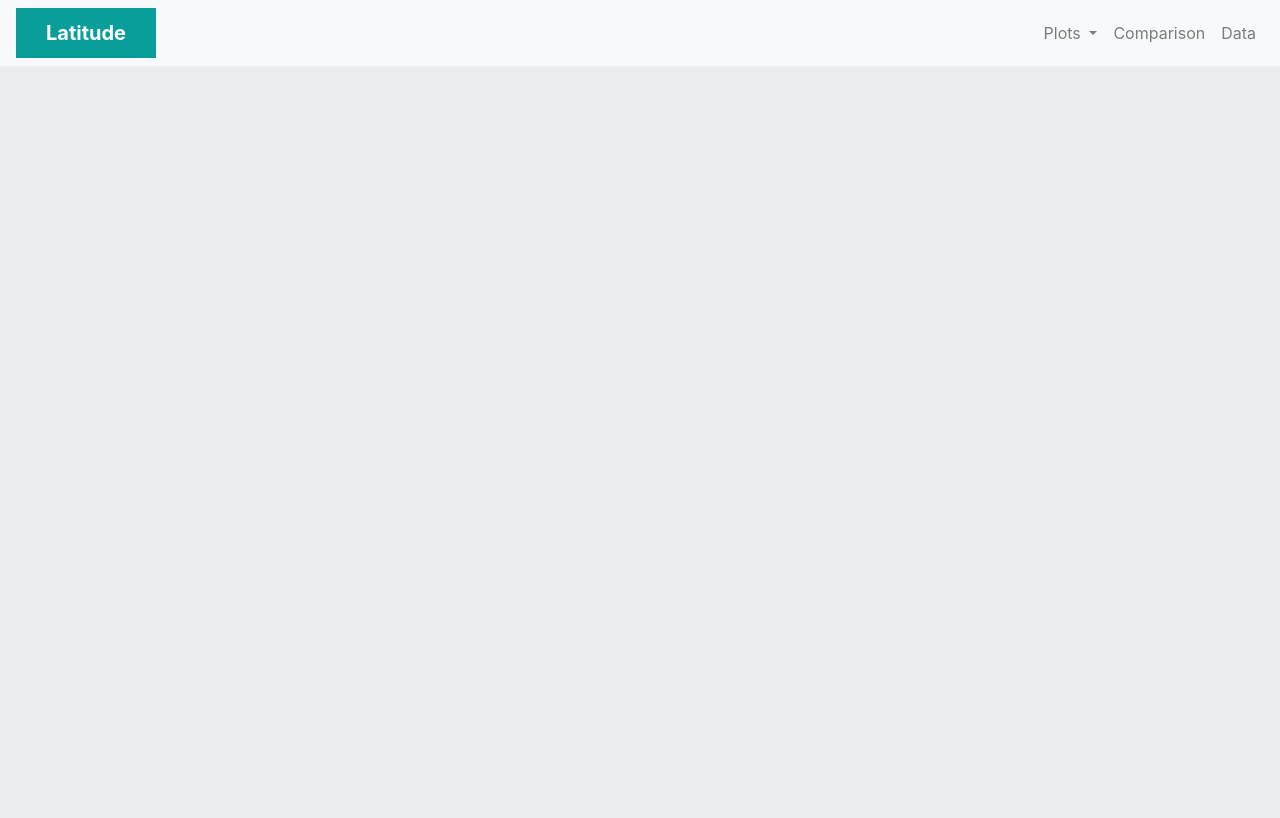
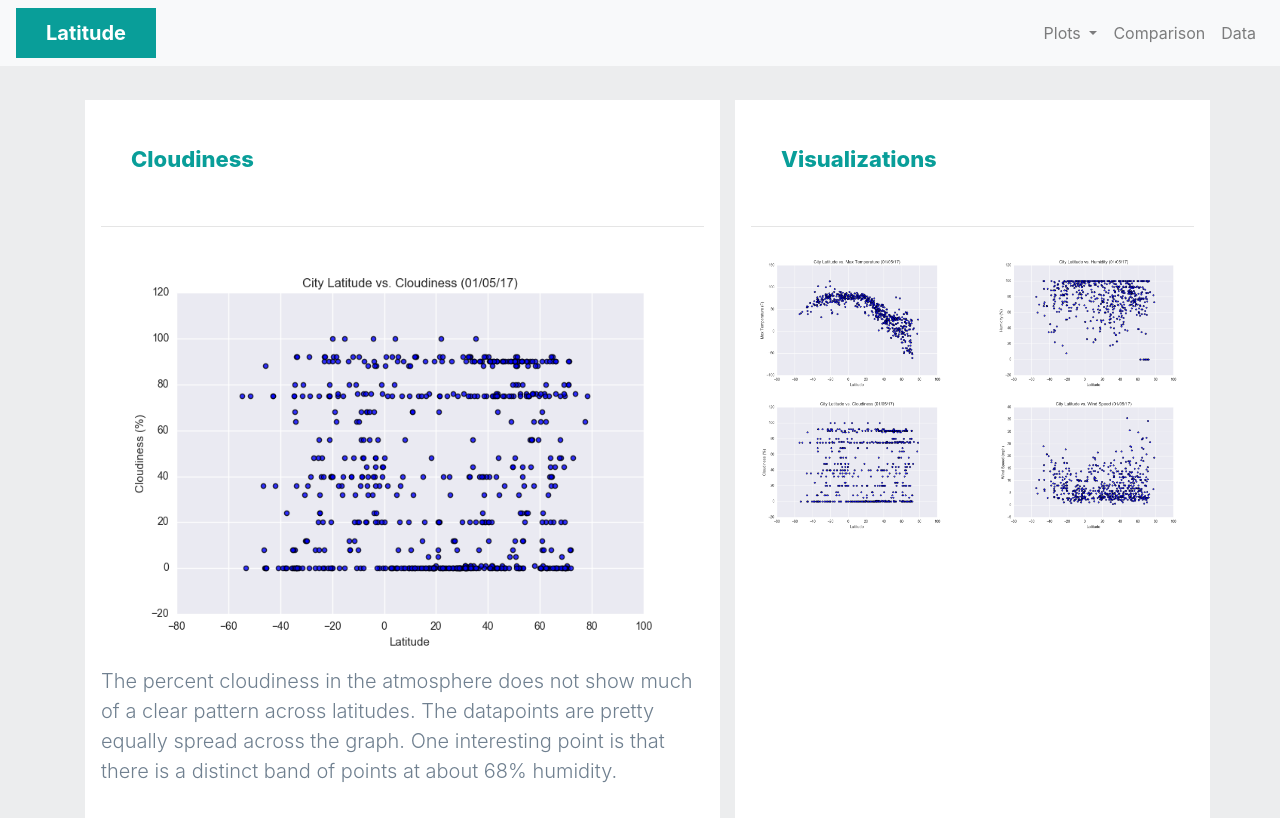
Before and after one commit to kellyolien/Web-Design-Challenge, a plain HTML site: page WebVisualizations/visualizations/Visualization3.html in a window 1280 px wide. Drawn offline with nearby package versions, Linux system fonts and the light colour scheme.

Commit message:
everything done but data

```diff
--- a/WebVisualizations/visualizations/Visualization3.html
+++ b/WebVisualizations/visualizations/Visualization3.html
@@ -45,6 +45,54 @@
         </ul>
     </nav>
 
+    <div class="container">
+
+        <div class="row">
+          <div class="col-lg-7 col-md-12">
+            <div class="box p-3">
+              <h1>Cloudiness</h1>
+              <hr class="my-4">
+              <img id="vis1" class="img-fluid" src="../Resources/assets/images/Fig3.png"
+                alt="City Latitude and Max Temperature Graph">
+
+              <p class="lead">The percent cloudiness in the atmosphere does not show much of a clear pattern across latitudes.
+                  The datapoints are pretty equally spread across the graph. One interesting point is that there is a distinct band of
+                  points at about 68% humidity.</p>
+
+            </div>
+          </div>
+          <div class="col-lg-5 col col-md-12 box p-3">
+            <h3>Visualizations</h3>
+            <hr class="my-4">
+            <div class="row">
+              <div class="col-lg-6">
+                <a href="Visualization1.html">
+                  <img class="img-fluid" src="..\Resources\assets\images\Fig1.png" />
+                </a>
+              </div>
+
+              <div class="col-lg-6">
+                <a href="Visualization2.html">
+                  <img class="img-fluid" src="..\Resources\assets\images\Fig2.png" />
+                </a>
+              </div>
+              <div class="col-lg-6">
+                <a href="Visualization3.html">
+                  <img class="img-fluid" src="..\Resources\assets\images\Fig3.png" />
+                </a>
+              </div>
+
+              <div class="col-lg-6">
+                <a href="Visualization4.html">
+                  <img class="img-fluid" src="..\Resources\assets\images\Fig4.png" />
+                </a>
+              </div>
+            </div>
+          </div>
+        </div>
+
+      </div>
+
     <script src="https://code.jquery.com/jquery-3.3.1.slim.min.js"
     integrity="sha384-q8i/X+965DzO0rT7abK41JStQIAqVgRVzpbzo5smXKp4YfRvH+8abtTE1Pi6jizo"
     crossorigin="anonymous"></script>
--- a/WebVisualizations/visualizations/style.css
+++ b/WebVisualizations/visualizations/style.css
@@ -49,3 +49,9 @@ p {
 .container {
     margin-top: 100px;
 }
+
+#vis1 {
+    width: 500px
+    height: auto;
+
+}
```
Also changed, not shown: WebVisualizations/visualizations/Comparison.html (+1 -0 lines), WebVisualizations/visualizations/Visualization1.html (+20 -24 lines), WebVisualizations/visualizations/Visualization2.html (+48 -0 lines), WebVisualizations/visualizations/Visualization4.html (+47 -0 lines), WebVisualizations/visualizations/index.html (+4 -2 lines), 1 other file.
